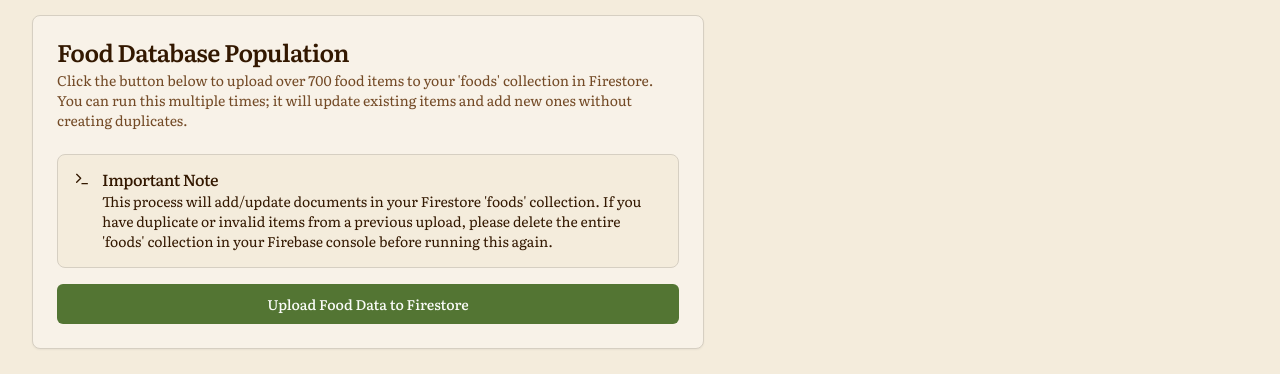
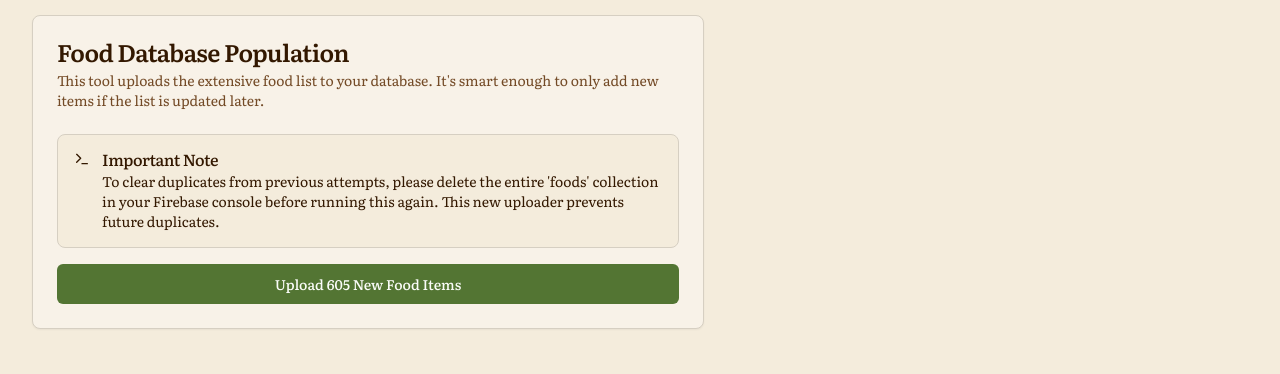
Before and after one commit to Soumyajit0404/AyurBalance, a Next.js app: page /setup in a window 1280 px wide. Shown: the part 197-571 px from the top of the page. Built offline with nearby package versions, Linux system fonts and the light colour scheme; no server answers; sample sign-in values are in the browser's storage.

Commit message:
once i upload in the setup section donot let me upload the same again. s

```diff
--- a/src/app/(app)/setup/page.tsx
+++ b/src/app/(app)/setup/page.tsx
@@ -1,8 +1,8 @@
 
 "use client";
 
-import { useState } from "react";
-import { writeBatch, doc, collection } from "firebase/firestore";
+import { useState, useEffect } from "react";
+import { writeBatch, doc } from "firebase/firestore";
 import { db } from "@/lib/firebase-client";
 import { Button } from "@/components/ui/button";
 import { PageHeader } from "@/components/page-header";
@@ -10,45 +10,87 @@
 import { useToast } from "@/hooks/use-toast";
 import foodData from "@/lib/food-data.json";
 import { Alert, AlertDescription, AlertTitle } from "@/components/ui/alert";
-import { Terminal } from "lucide-react";
+import { Terminal, CheckCircle } from "lucide-react";
 import { Progress } from "@/components/ui/progress";
+
+const UPLOADED_FOODS_KEY = 'ayurbalance_uploaded_foods';
 
 export default function SetupPage() {
   const [loading, setLoading] = useState(false);
   const [progress, setProgress] = useState(0);
+  const [newItems, setNewItems] = useState<typeof foodData.foods>([]);
+  const [isUpToDate, setIsUpToDate] = useState(false);
   const { toast } = useToast();
+
+  useEffect(() => {
+    const getUploadedFoods = () => {
+      try {
+        const uploaded = localStorage.getItem(UPLOADED_FOODS_KEY);
+        return uploaded ? JSON.parse(uploaded) : [];
+      } catch (e) {
+        console.error("Failed to parse uploaded foods from localStorage", e);
+        return [];
+      }
+    };
+
+    const uploadedFoodNames = getUploadedFoods();
+    const allFoodNames = foodData.foods.map(food => food.name);
+
+    const itemsToUpload = foodData.foods.filter(
+      (food) => !uploadedFoodNames.includes(food.name)
+    );
+
+    setNewItems(itemsToUpload);
+
+    if (itemsToUpload.length === 0 && uploadedFoodNames.length >= allFoodNames.length) {
+      setIsUpToDate(true);
+    }
+  }, []);
 
   const handleUpload = async () => {
     setLoading(true);
     setProgress(0);
 
-    const foods = foodData.foods;
     const batchSize = 400; // Firestore batch limit is 500
-    const numBatches = Math.ceil(foods.length / batchSize);
+    const numBatches = Math.ceil(newItems.length / batchSize);
 
     try {
+      let successfullyUploadedNames: string[] = [];
+
       for (let i = 0; i < numBatches; i++) {
         const batch = writeBatch(db);
         const start = i * batchSize;
         const end = start + batchSize;
-        const foodBatch = foods.slice(start, end);
+        const foodBatch = newItems.slice(start, end);
 
         foodBatch.forEach((food) => {
-          // Sanitize food name for use as a document ID
           const docId = food.name.replace(/\//g, '-');
           const docRef = doc(db, "foods", docId);
           batch.set(docRef, food);
         });
 
         await batch.commit();
+        successfullyUploadedNames = [
+          ...successfullyUploadedNames,
+          ...foodBatch.map(f => f.name)
+        ];
         const currentProgress = ((i + 1) / numBatches) * 100;
         setProgress(currentProgress);
       }
 
       toast({
         title: "Upload Successful!",
-        description: `${foods.length} food items have been created or updated in your database.`,
+        description: `${newItems.length} new food items have been added to your database.`,
       });
+
+      // Update localStorage with all uploaded items
+      const previouslyUploaded = JSON.parse(localStorage.getItem(UPLOADED_FOODS_KEY) || '[]');
+      const allUploaded = [...new Set([...previouslyUploaded, ...successfullyUploadedNames])];
+      localStorage.setItem(UPLOADED_FOODS_KEY, JSON.stringify(allUploaded));
+
+      setNewItems([]);
+      setIsUpToDate(true);
+
     } catch (error) {
       console.error("Error uploading food data: ", error);
       toast({
@@ -71,8 +113,7 @@
         <CardHeader>
           <CardTitle>Food Database Population</CardTitle>
           <CardDescription>
-            Click the button below to upload over 700 food items to your 'foods' collection in Firestore.
-            You can run this multiple times; it will update existing items and add new ones without creating duplicates.
+            This tool uploads the extensive food list to your database. It's smart enough to only add new items if the list is updated later.
           </CardDescription>
         </CardHeader>
         <CardContent className="space-y-4">
@@ -80,14 +121,24 @@
             <Terminal className="h-4 w-4" />
             <AlertTitle>Important Note</AlertTitle>
             <AlertDescription>
-              This process will add/update documents in your Firestore 'foods' collection. If you have duplicate or invalid items from a previous upload, please delete the entire 'foods' collection in your Firebase console before running this again.
+              To clear duplicates from previous attempts, please delete the entire 'foods' collection in your Firebase console before running this again. This new uploader prevents future duplicates.
             </AlertDescription>
           </Alert>
 
-          <Button onClick={handleUpload} disabled={loading} className="w-full">
-            {loading ? `Uploading... (${Math.round(progress)}%)` : "Upload Food Data to Firestore"}
-          </Button>
-          {loading && <Progress value={progress} className="w-full" />}
+          {isUpToDate ? (
+            <div className="flex items-center justify-center p-4 rounded-md bg-green-50 text-green-700 border border-green-200">
+                <CheckCircle className="mr-2" />
+                <span>Your food database is up to date.</span>
+            </div>
+          ) : (
+             <>
+                <Button onClick={handleUpload} disabled={loading || newItems.length === 0} className="w-full">
+                    {loading ? `Uploading... (${Math.round(progress)}%)` : `Upload ${newItems.length} New Food Items`}
+                </Button>
+                {loading && <Progress value={progress} className="w-full" />}
+             </>
+          )}
+
         </CardContent>
       </Card>
     </div>
```
